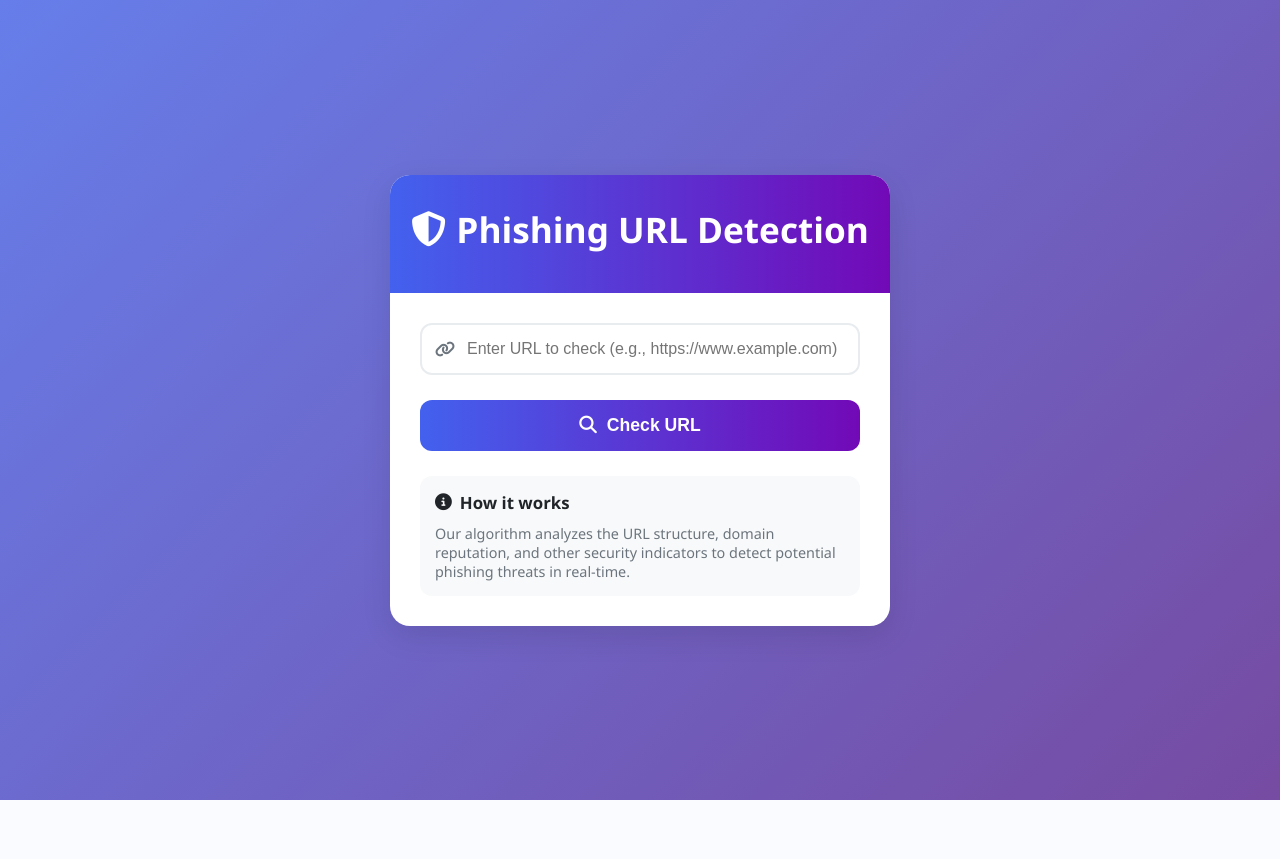
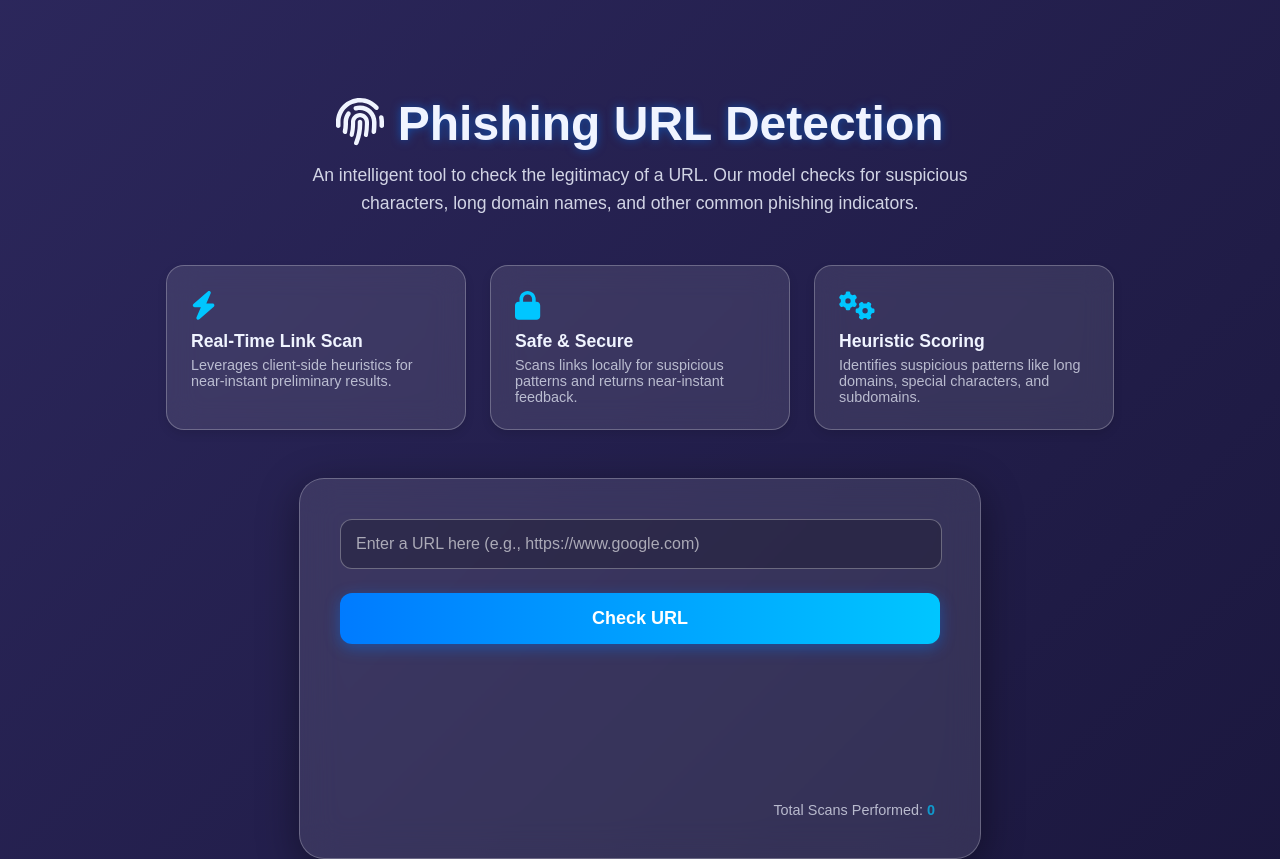
Before and after one commit to mohamedfahadlal/Phishing-Link-Detection, a Flask app: page / in a window 1280 px wide. Before the commit the page ends 800 px from the top, so only its background shows below. Run offline with Flask 3, Linux system fonts and the light colour scheme.

Commit message:
Frontend modified

```diff
--- a/app.py
+++ b/app.py
@@ -1,8 +1,7 @@
-from flask import Flask, request, render_template
+from flask import Flask, request, render_template, jsonify
 import joblib
 from feature_extraction import classify_url
 import pandas as pd
-import os
 
 app = Flask(__name__)
 
@@ -21,15 +20,28 @@ def home():
 @app.route('/predict', methods=['POST'])
 def predict():
     if model is None:
-        return render_template('index.html', prediction_text='Error: Model not loaded.')
+        response = {'url': '', 'result': 'Error: Model not loaded', 'confidence': 0}
+        return jsonify(response) if request.is_json else render_template('index.html', prediction_text=response['result'])
 
-    url_to_check = request.form['url']
+    # Get URL from JSON or form data
+    url_to_check = ''
+    if request.is_json:
+        data = request.get_json()
+        url_to_check = data.get('url', '').strip()
+    else:
+        url_to_check = request.form.get('url', '').strip()
 
+    if not url_to_check:
+        response = {'url': '', 'result': 'Error: No URL provided', 'confidence': 0}
+        return jsonify(response) if request.is_json else render_template('index.html', prediction_text=response['result'])
+
+    # Feature extraction
     try:
         features_dict = classify_url(url_to_check)
         features_df = pd.DataFrame([features_dict])
     except Exception as e:
-        return render_template('index.html', prediction_text=f'Error in feature extraction: {e}')
+        response = {'url': url_to_check, 'result': f'Error in feature extraction: {e}', 'confidence': 0}
+        return jsonify(response) if request.is_json else render_template('index.html', prediction_text=response['result'], url=url_to_check)
 
     # Make prediction
     try:
@@ -37,16 +49,17 @@ def predict():
         proba = model.predict_proba(features_df)[0]
         confidence = round(proba[prediction] * 100, 2)
 
-        # Note: Your code says prediction == 0 is phishing, == 1 is legitimate
         result = 'Phishing URL' if prediction == 0 else 'Legitimate URL'
+        response = {'url': url_to_check, 'result': result, 'confidence': confidence}
 
-        return render_template('index.html',
-                             prediction_text=f'{result} ({confidence}% confidence)',
-                             url=url_to_check)
+        if request.is_json:
+            return jsonify(response)
+        else:
+            return render_template('index.html', prediction_text=f"{result} ({confidence}% confidence)", url=url_to_check)
+
     except Exception as e:
-        return render_template('index.html',
-                             prediction_text=f'Error in prediction: {e}',
-                             url=url_to_check)
+        response = {'url': url_to_check, 'result': f'Error in prediction: {e}', 'confidence': 0}
+        return jsonify(response) if request.is_json else render_template('index.html', prediction_text=response['result'], url=url_to_check)
 
 if __name__ == '__main__':
     app.run(debug=True)
--- /dev/null
+++ b/static/css/styles.css
@@ -0,0 +1,262 @@
+
+/* 🎨 Global Styling and Variables */
+:root {
+    --color-primary: #007BFF; /* Blue */
+    --color-secondary: #00C6FF; /* Light Blue */
+    --color-success: #28a745; /* Green */
+    --color-danger: #dc3545; /* Red */
+    --color-bg-dark: #0a0a2a;
+    --color-text-light: #f0f4ff;
+    --glass-bg: rgba(255, 255, 255, 0.1);
+    --glass-border: rgba(255, 255, 255, 0.25);
+    --shadow-light: 0 4px 10px rgba(0, 0, 0, 0.1);
+}
+
+/* 🌌 Professional Background (Refined) */
+body {
+    margin: 0;
+    font-family: 'Poppins', sans-serif; /* More modern font */
+    display: flex;
+    flex-direction: column;
+    min-height: 100vh;
+    background: linear-gradient(-45deg, #0f0c29, #302b63, #24243e); /* Darker, more sophisticated gradient */
+    background-size: 400% 400%;
+    animation: bgMove 20s ease infinite;
+    color: var(--color-text-light);
+}
+@keyframes bgMove {
+    0% { background-position: 0% 50%; }
+    50% { background-position: 100% 50%; }
+    100% { background-position: 0% 50%; }
+}
+
+/* 🌐 Top Hero Section (Polished) */
+header {
+    text-align: center;
+    padding: 4rem 1rem 3rem;
+    animation: fadeInDown 1s ease;
+}
+header h1 {
+    font-size: 3rem;
+    margin-bottom: 0.2em;
+    font-weight: 700;
+    text-shadow: 0 0 10px rgba(0, 123, 255, 0.5);
+}
+header p {
+    max-width: 700px;
+    margin: 0.5rem auto 0;
+    opacity: 0.85;
+    font-weight: 300;
+    line-height: 1.6;
+    font-size: 1.1rem;
+}
+@keyframes fadeInDown {
+    from { opacity: 0; transform: translateY(-30px); }
+    to { opacity: 1; transform: translateY(0); }
+}
+
+/* 📌 Feature Highlights (Glassmorphism Cards) */
+.features {
+    display: flex;
+    justify-content: center;
+    gap: 1.5rem;
+    flex-wrap: wrap;
+    max-width: 1000px;
+    margin: 0 auto 3rem;
+    padding: 0 1rem;
+}
+.feature-card {
+    background: var(--glass-bg);
+    backdrop-filter: blur(15px);
+    -webkit-backdrop-filter: blur(15px);
+    border: 1px solid var(--glass-border);
+    border-radius: 18px;
+    padding: 1.5rem;
+    width: 250px;
+    text-align: left;
+    transition: all 0.3s ease;
+    box-shadow: var(--shadow-light);
+    animation: fadeInUp 0.8s ease;
+}
+.feature-card:hover {
+    background: rgba(255,255,255,0.2);
+    transform: scale(1.03) translateY(-3px);
+    box-shadow: 0 10px 20px rgba(0,0,0,0.3);
+}
+.feature-icon-wrapper {
+    font-size: 1.8rem;
+    margin-bottom: 0.5rem;
+    color: var(--color-secondary);
+}
+.feature-title {
+    font-weight: 600;
+    font-size: 1.1rem;
+    margin-bottom: 0.3rem;
+}
+.feature-desc {
+    font-size: 0.9rem;
+    opacity: 0.7;
+}
+@keyframes fadeInUp {
+    from { opacity: 0; transform: translateY(20px); }
+    to { opacity: 1; transform: translateY(0); }
+}
+
+/* 🧊 Scanner Container (Main Interaction) */
+.container {
+    background: var(--glass-bg);
+    backdrop-filter: blur(18px);
+    -webkit-backdrop-filter: blur(18px);
+    border: 1px solid var(--glass-border);
+    padding: 2.5rem;
+    border-radius: 25px;
+    width: 90%;
+    max-width: 600px;
+    margin: 0 auto;
+    text-align: center;
+    box-shadow: 0 10px 40px rgba(0,0,0,0.4);
+    animation: fadeIn 1s ease;
+}
+@keyframes fadeIn {
+    from { opacity: 0; transform: translateY(20px); }
+    to { opacity: 1; transform: translateY(0); }
+}
+
+/* Input Styling */
+input[type="text"] {
+    width: calc(100% - 30px);
+    padding: 15px;
+    border-radius: 12px;
+    border: 1px solid rgba(255, 255, 255, 0.3);
+    font-size: 16px;
+    outline: none;
+    background-color: rgba(0,0,0,0.2);
+    color: var(--color-text-light);
+    margin-bottom: 1.5em;
+    transition: all 0.3s;
+}
+input[type="text"]::placeholder {
+    color: rgba(255, 255, 255, 0.6);
+}
+input[type="text"]:focus {
+    background-color: rgba(0,0,0,0.3);
+    border-color: var(--color-secondary);
+    box-shadow: 0 0 15px rgba(0, 198, 255, 0.5);
+}
+
+/* Button Styling (Gradient Hover) */
+button {
+    width: 100%;
+    padding: 15px;
+    border: none;
+    border-radius: 12px;
+    background: linear-gradient(90deg, var(--color-primary), var(--color-secondary));
+    color: white;
+    font-size: 18px;
+    font-weight: 600;
+    cursor: pointer;
+    transition: all 0.3s ease;
+    box-shadow: 0 4px 15px rgba(0, 123, 255, 0.4);
+}
+button:hover {
+    transform: translateY(-2px);
+    box-shadow: 0 6px 20px rgba(0, 198, 255, 0.6);
+}
+button:disabled {
+    opacity: 0.6;
+    cursor: not-allowed;
+    transform: none;
+    box-shadow: none;
+}
+
+/* Result Display (Crucial UX Improvement) */
+#resultDisplay {
+    margin-top: 1.5rem;
+    min-height: 80px;
+    border-radius: 12px;
+    padding: 15px;
+    text-align: center;
+    font-size: 1.1rem;
+    font-weight: 500;
+    display: flex;
+    flex-direction: column;
+    justify-content: center;
+    align-items: center;
+    transition: all 0.5s ease;
+    opacity: 0;
+    transform: scale(0.95);
+}
+#resultDisplay.show {
+    opacity: 1;
+    transform: scale(1);
+}
+.result-safe {
+    background-color: rgba(40, 167, 69, 0.3); /* Success Green */
+    border: 1px solid var(--color-success);
+}
+.result-danger {
+    background-color: rgba(220, 53, 69, 0.3); /* Danger Red */
+    border: 1px solid var(--color-danger);
+}
+.result-icon {
+    font-size: 2rem;
+    margin-bottom: 0.5rem;
+}
+.result-url {
+    font-size: 0.9rem;
+    opacity: 0.8;
+    word-break: break-all;
+    margin-top: 0.3rem;
+}
+
+/* Spinner */
+.spinner {
+    width: 30px;
+    height: 30px;
+    border: 4px solid rgba(255,255,255,0.3);
+    border-top: 4px solid var(--color-secondary);
+    border-radius: 50%;
+    animation: spin 0.8s linear infinite;
+    margin: 1.5rem auto 0;
+    display: none;
+}
+@keyframes spin { to { transform: rotate(360deg); } }
+
+/* Stats */
+.stats {
+    margin-top: 1.5rem;
+    font-size: 0.9rem;
+    opacity: 0.7;
+    text-align: right;
+    padding-right: 5px;
+}
+#counter {
+    font-weight: 600;
+    color: var(--color-secondary);
+}
+
+/* 📌 Footer Info */
+footer {
+    margin-top: auto;
+    text-align: center;
+    padding: 3rem 1rem 1.5rem;
+    font-size: 0.9rem;
+    opacity: 0.6;
+    line-height: 1.5;
+}
+footer a {
+    color: var(--color-secondary);
+    text-decoration: none;
+    transition: color 0.3s;
+}
+footer a:hover {
+    color: #fff;
+    text-decoration: underline;
+}
+
+/* Media Queries for Responsiveness */
+@media (max-width: 768px) {
+    header h1 { font-size: 2.5rem; }
+    .feature-card { width: 100%; max-width: 350px; }
+    .features { gap: 1rem; }
+}
--- /dev/null
+++ b/static/js/script.js
@@ -0,0 +1,63 @@
+document.addEventListener('DOMContentLoaded', () => {
+    const urlForm = document.getElementById('urlForm');
+    const urlInput = document.getElementById('urlInput');
+    const checkBtn = urlForm.querySelector('button');
+    const spinner = document.getElementById('spinner');
+    const resultDisplay = document.getElementById('resultDisplay');
+    const counterElement = document.getElementById('counter');
+
+    // Load scan count from localStorage
+    let scanCount = parseInt(localStorage.getItem('scanCount') || '0', 10);
+    counterElement.textContent = scanCount;
+
+    // Function to update result display
+    const showResult = (data) => {
+        const isPhishing = data.result === 'Phishing URL';
+        resultDisplay.className = 'show ' + (isPhishing ? 'result-danger' : 'result-safe');
+        resultDisplay.innerHTML = `
+            <div class="result-icon">${isPhishing ? '<i class="fas fa-exclamation-triangle"></i>' : '<i class="fas fa-shield-alt"></i>'}</div>
+            <strong>${data.result} (${data.confidence}% confidence)</strong>
+            <div class="result-url">${data.url}</div>
+        `;
+    };
+
+    urlForm.addEventListener('submit', async (e) => {
+        e.preventDefault();
+
+        const url = urlInput.value.trim();
+        if (!url) {
+            alert('⚠️ Please enter a URL to scan.');
+            return;
+        }
+
+        // Show spinner and disable button
+        spinner.style.display = 'block';
+        checkBtn.disabled = true;
+        checkBtn.textContent = 'Analyzing...';
+
+        try {
+            const res = await fetch('/predict', {
+                method: 'POST',
+                headers: { 'Content-Type': 'application/json' },
+                body: JSON.stringify({ url })
+            });
+
+            const data = await res.json();
+
+            // Update UI with result
+            showResult(data);
+
+            // Update scan count
+            scanCount++;
+            counterElement.textContent = scanCount;
+            localStorage.setItem('scanCount', scanCount);
+
+        } catch (err) {
+            alert('Error connecting to server.');
+        } finally {
+            spinner.style.display = 'none';
+            checkBtn.disabled = false;
+            checkBtn.textContent = 'Analyze URL Security';
+        }
+    });
+});
--- a/static/script.js
+++ /dev/null
@@ -1,58 +0,0 @@
-document.addEventListener('DOMContentLoaded', function() {
-    const form = document.getElementById('url-form');
-    const checkBtn = document.getElementById('check-btn');
-    const urlInput = document.getElementById('url-input');
-    const loading = document.getElementById('loading');
-    const result = document.getElementById('result');
-
-    // Show loading animation when form is submitted
-    form.addEventListener('submit', function(e) {
-        // Validate URL format
-        const url = urlInput.value.trim();
-        if (!isValidUrl(url)) {
-            e.preventDefault();
-            alert('Please enter a valid URL (e.g., https://www.example.com)');
-            return;
-        }
-
-        // Show loading animation
-        if (loading) {
-            loading.style.display = 'block';
-        }
-
-        // Hide previous result if exists
-        if (result) {
-            result.style.display = 'none';
-        }
-
-        // Disable button to prevent multiple submissions
-        checkBtn.disabled = true;
-        checkBtn.innerHTML = '<i class="fas fa-spinner fa-spin"></i> Analyzing...';
-    });
-
-    // URL validation function
-    function isValidUrl(string) {
-        try {
-            new URL(string);
-            return true;
-        } catch (_) {
-            return false;
-        }
-    }
-
-    // Re-enable button if page reloads (for back button cases)
-    window.addEventListener('pageshow', function() {
-        checkBtn.disabled = false;
-        checkBtn.innerHTML = '<i class="fas fa-search"></i> Check URL';
-        if (loading) {
-            loading.style.display = 'none';
-        }
-    });
-
-    // Hide loading if there's an existing result (page back navigation)
-    if (result && result.textContent.trim() !== '') {
-        if (loading) {
-            loading.style.display = 'none';
-        }
-    }
-});
--- a/static/styles.css
+++ /dev/null
@@ -1,218 +0,0 @@
-:root {
-    --primary: #4361ee;
-    --primary-dark: #3a56d4;
-    --secondary: #7209b7;
-    --danger: #f72585;
-    --success: #4cc9f0;
-    --light: #f8f9fa;
-    --dark: #212529;
-    --gray: #6c757d;
-    --card-shadow: 0 10px 30px rgba(0, 0, 0, 0.1);
-    --transition: all 0.3s ease;
-}
-
-* {
-    margin: 0;
-    padding: 0;
-    box-sizing: border-box;
-}
-
-body {
-    font-family: 'Segoe UI', Tahoma, Geneva, Verdana, sans-serif;
-    background: linear-gradient(135deg, #667eea 0%, #764ba2 100%);
-    color: var(--dark);
-    min-height: 100vh;
-    display: flex;
-    justify-content: center;
-    align-items: center;
-    padding: 20px;
-}
-
-.container {
-    background-color: white;
-    border-radius: 20px;
-    box-shadow: var(--card-shadow);
-    width: 100%;
-    max-width: 500px;
-    overflow: hidden;
-    transition: var(--transition);
-}
-
-.header {
-    background: linear-gradient(to right, var(--primary), var(--secondary));
-    color: white;
-    padding: 30px 20px;
-    text-align: center;
-}
-
-.header h1 {
-    font-size: 2.2rem;
-    margin-bottom: 10px;
-    display: flex;
-    align-items: center;
-    justify-content: center;
-    gap: 10px;
-}
-
-.header p {
-    font-size: 1.1rem;
-    opacity: 0.9;
-}
-
-.content {
-    padding: 30px;
-}
-
-.form-group {
-    margin-bottom: 25px;
-}
-
-.input-wrapper {
-    position: relative;
-    display: flex;
-    align-items: center;
-}
-
-.input-wrapper i {
-    position: absolute;
-    left: 15px;
-    color: var(--gray);
-    z-index: 1;
-}
-
-input[type="text"] {
-    width: 100%;
-    padding: 15px 15px 15px 45px;
-    border: 2px solid #e9ecef;
-    border-radius: 12px;
-    font-size: 1rem;
-    transition: var(--transition);
-}
-
-input[type="text"]:focus {
-    outline: none;
-    border-color: var(--primary);
-    box-shadow: 0 0 0 3px rgba(67, 97, 238, 0.2);
-}
-
-button {
-    background: linear-gradient(to right, var(--primary), var(--secondary));
-    color: white;
-    border: none;
-    border-radius: 12px;
-    padding: 15px 25px;
-    font-size: 1.1rem;
-    font-weight: 600;
-    cursor: pointer;
-    width: 100%;
-    transition: var(--transition);
-    display: flex;
-    align-items: center;
-    justify-content: center;
-    gap: 10px;
-}
-
-button:hover {
-    background: linear-gradient(to right, var(--primary-dark), #6511a3);
-    transform: translateY(-2px);
-    box-shadow: 0 5px 15px rgba(0, 0, 0, 0.1);
-}
-
-button:active {
-    transform: translateY(0);
-}
-
-button:disabled {
-    background: var(--gray);
-    cursor: not-allowed;
-    transform: none;
-    box-shadow: none;
-}
-
-.result {
-    margin-top: 25px;
-    padding: 20px;
-    border-radius: 12px;
-    text-align: center;
-    font-size: 1.2rem;
-    font-weight: 600;
-    animation: fadeIn 0.5s ease;
-}
-
-.phishing {
-    background-color: rgba(247, 37, 133, 0.1);
-    color: var(--danger);
-    border: 2px solid var(--danger);
-}
-
-.legitimate {
-    background-color: rgba(76, 201, 240, 0.1);
-    color: var(--success);
-    border: 2px solid var(--success);
-}
-
-.loading {
-    display: none;
-    text-align: center;
-    margin-top: 20px;
-}
-
-.spinner {
-    width: 50px;
-    height: 50px;
-    border: 5px solid rgba(67, 97, 238, 0.2);
-    border-radius: 50%;
-    border-top-color: var(--primary);
-    animation: spin 1s linear infinite;
-    margin: 0 auto 15px;
-}
-
-.loading p {
-    color: var(--gray);
-    font-weight: 500;
-}
-
-.info-box {
-    background-color: #f8f9fa;
-    border-radius: 12px;
-    padding: 15px;
-    margin-top: 25px;
-    font-size: 0.9rem;
-    color: var(--gray);
-}
-
-.info-box h3 {
-    color: var(--dark);
-    margin-bottom: 10px;
-    display: flex;
-    align-items: center;
-    gap: 8px;
-}
-
-@keyframes spin {
-    0% { transform: rotate(0deg); }
-    100% { transform: rotate(360deg); }
-}
-
-@keyframes fadeIn {
-    from { opacity: 0; transform: translateY(10px); }
-    to { opacity: 1; transform: translateY(0); }
-}
-
-@media (max-width: 576px) {
-    .container {
-        border-radius: 15px;
-    }
-
-    .header {
-        padding: 25px 15px;
-    }
-
-    .header h1 {
-        font-size: 1.8rem;
-    }
-
-    .content {
-        padding: 25px 20px;
-    }
-}
--- a/templates/index.html
+++ b/templates/index.html
@@ -2,55 +2,65 @@
 <html lang="en">
 <head>
     <meta charset="UTF-8">
+    <title>Phishing URL Detection</title>
     <meta name="viewport" content="width=device-width, initial-scale=1.0">
-    <title>Phishing URL Detector</title>
-    <link rel="stylesheet" href="https://cdnjs.cloudflare.com/ajax/libs/font-awesome/6.4.0/css/all.min.css">
-    <link rel="stylesheet" href="{{ url_for('static', filename='styles.css') }}">
+    <!-- <link rel="stylesheet" href="{{ url_for('static', filename='css/style.css') }}"> -->
+    <script src="https://cdnjs.cloudflare.com/ajax/libs/font-awesome/6.5.2/js/all.min.js" defer></script>
+    <!-- <script src="{{ url_for('static', filename='js/script.js') }}" defer></script> -->
+
+    <link rel="stylesheet" href="{{ url_for('static', filename='css/styles.css') }}">
+    <script src="{{ url_for('static', filename='js/script.js') }}" defer></script>
 </head>
 <body>
-    <div class="container">
-        <div class="header">
-            <h1><i class="fas fa-shield-alt"></i>Phishing URL Detection</h1>
 
-        </div>
+<header>
+    <h1><i class="fas fa-fingerprint"></i> Phishing URL Detection</h1>
+    <p>
+        An intelligent tool to check the legitimacy of a URL.
+        Our model checks for suspicious characters, long domain names, and other common phishing indicators.
+    </p>
+</header>
 
-        <div class="content">
-            <form action="{{ url_for('predict') }}" method="post" id="url-form">
-                <div class="form-group">
-                    <div class="input-wrapper">
-                        <i class="fas fa-link"></i>
-                        <input type="text" id="url-input" name="url" placeholder="Enter URL to check (e.g., https://www.example.com)" required value="{{ url or '' }}">
-                    </div>
-                </div>
+<section class="features">
+    <div class="feature-card">
+        <div class="feature-icon-wrapper"><i class="fas fa-bolt"></i></div>
+        <div class="feature-title">Real-Time Link Scan</div>
+        <div class="feature-desc">Leverages client-side heuristics for near-instant preliminary results.</div>
+    </div>
+    <div class="feature-card">
+        <div class="feature-icon-wrapper"><i class="fas fa-lock"></i></div>
+        <div class="feature-title">Safe & Secure</div>
+        <div class="feature-desc">Scans links locally for suspicious patterns and returns near-instant feedback.</div>
+    </div>
+    <div class="feature-card">
+        <div class="feature-icon-wrapper"><i class="fas fa-cogs"></i></div>
+        <div class="feature-title">Heuristic Scoring</div>
+        <div class="feature-desc">Identifies suspicious patterns like long domains, special characters, and subdomains.</div>
+    </div>
+</section>
 
-                <button type="submit" id="check-btn">
-                    <i class="fas fa-search"></i> Check URL
-                </button>
-            </form>
+<div class="container">
+    <!-- Form for AJAX -->
+    <form id="urlForm">
+        <input type="text" id="urlInput" name="url" placeholder="Enter a URL here (e.g., https://www.google.com)" required />
+        <button type="submit">Check URL</button>
+    </form>
 
-            <div class="loading" id="loading">
-                <div class="spinner"></div>
-                <p>Analyzing URL for potential threats...</p>
-            </div>
+    <div class="spinner" id="spinner"></div>
 
-            {% if prediction_text %}
-            <div class="result {% if 'Phishing' in prediction_text %}phishing{% else %}legitimate{% endif %}" id="result">
-                {% if 'Phishing' in prediction_text %}
-                    <i class="fas fa-exclamation-triangle"></i>
-                {% else %}
-                    <i class="fas fa-check-circle"></i>
-                {% endif %}
-                {{ prediction_text }}
-            </div>
-            {% endif %}
+    <div id="resultDisplay"></div>
 
-            <div class="info-box">
-                <h3><i class="fas fa-info-circle"></i> How it works</h3>
-                <p>Our algorithm analyzes the URL structure, domain reputation, and other security indicators to detect potential phishing threats in real-time.</p>
-            </div>
-        </div>
+    <div class="stats">
+        Total Scans Performed: <span id="counter">0</span>
     </div>
+</div>
 
-    <script src="{{ url_for('static', filename='script.js') }}"></script>
+<!-- <footer>
+    Developed by Security Enthusiasts |
+    <a href="https://github.com/your-profile" target="_blank" rel="noopener noreferrer">
+        View Source Code <i class="fab fa-github"></i>
+    </a>
+</footer> -->
+
 </body>
 </html>
```
Also changed, not shown: 3 other files.
